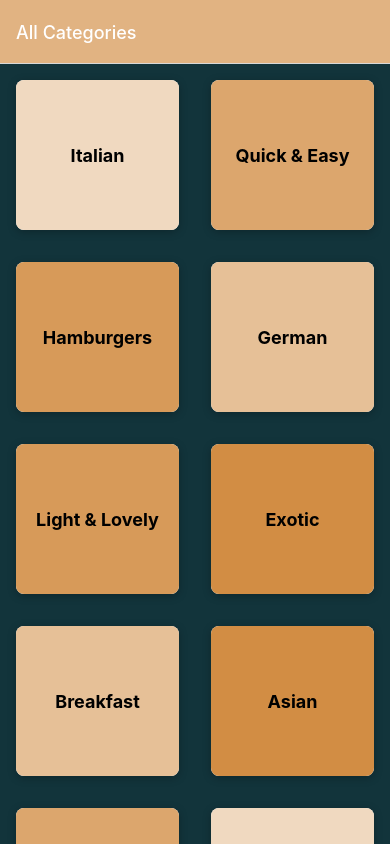
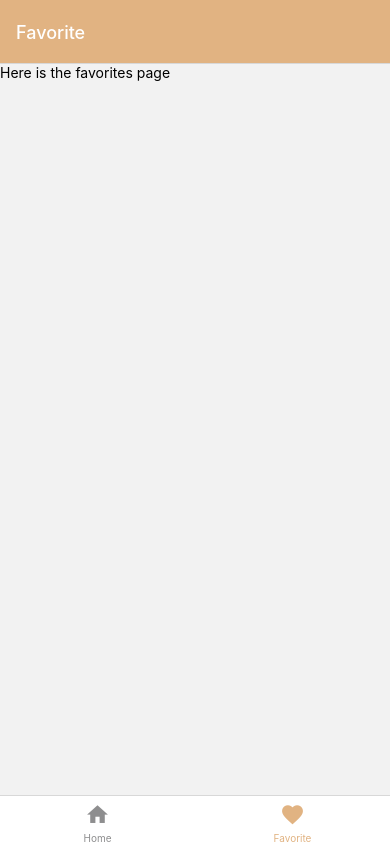
Before and after one commit to Fadi27/MealsApp, a React Native app: screen /Favorite in a window 390 px wide. Built offline with nearby package versions, Linux system fonts and the light colour scheme.

Commit message:
nested Navigators

```diff
--- a/App.js
+++ b/App.js
@@ -1,4 +1,3 @@
-import { Button, StyleSheet, Text, View } from "react-native";
 import CategoriesScreen from "./screens/CategoriesScreen";
 import { StatusBar } from "expo-status-bar";
 import { NavigationContainer } from "@react-navigation/native";
@@ -6,8 +5,47 @@ import { createNativeStackNavigator } from "@react-navigation/native-stack";
 import MealsOverviewScreen from "./screens/MealsOverviewScreen";
 import { CATEGORIES } from "./data/dummy-data";
 import MealDetailsScreen from "./screens/MealDetailsScreen";
+import { createBottomTabNavigator } from "@react-navigation/bottom-tabs";
+import FavoritesScreen from "./screens/FavoritesScreen";
+import MaterialCommunityIcons from "react-native-vector-icons/MaterialCommunityIcons";
 
 const Stack = createNativeStackNavigator();
+const Tab = createBottomTabNavigator();
+
+function TabNavi() {
+  return (
+    <Tab.Navigator
+      initialRouteName="Categories"
+      screenOptions={{
+        headerStyle: { backgroundColor: "#e1b382" },
+        headerTintColor: "white",
+        sceneContainerStyle: { backgroundColor: "#12343b" },
+        tabBarActiveTintColor: "#e1b382",
+      }}
+    >
+      <Tab.Screen
+        name="Categories"
+        component={CategoriesScreen}
+        options={{
+          tabBarLabel: "Home",
+          tabBarIcon: ({ color, size }) => (
+            <MaterialCommunityIcons name="home" color={color} size={size} />
+          ),
+        }}
+      />
+      <Tab.Screen
+        name="Favorite"
+        component={FavoritesScreen}
+        options={{
+          tabBarLabel: "Favorite",
+          tabBarIcon: ({ color, size }) => (
+            <MaterialCommunityIcons name="heart" color={color} size={size} />
+          ),
+        }}
+      />
+    </Tab.Navigator>
+  );
+}
 
 export default function App() {
   return (
@@ -15,7 +53,7 @@ export default function App() {
       <StatusBar style="light" />
       <NavigationContainer>
         <Stack.Navigator
-          initialRouteName="MealsCategories"
+          initialRouteName="TabNavi"
           screenOptions={{
             headerStyle: { backgroundColor: "#e1b382" },
             headerTintColor: "white",
@@ -23,10 +61,11 @@ export default function App() {
           }}
         >
           <Stack.Screen
-            name="MealsCategories"
-            component={CategoriesScreen}
+            name="TabNavi"
+            component={TabNavi}
             options={{
               title: "All Categories",
+              headerShown: false,
             }}
           />
           <Stack.Screen
@@ -56,7 +95,3 @@ export default function App() {
     </>
   );
 }
-
-const styles = StyleSheet.create({
-  container: {},
-});
--- a/package.json
+++ b/package.json
@@ -9,12 +9,16 @@
     "web": "expo start --web"
   },
   "dependencies": {
+    "@react-navigation/bottom-tabs": "^6.5.9",
+    "@react-navigation/drawer": "^6.6.4",
     "@react-navigation/native": "^6.1.7",
     "@react-navigation/native-stack": "^6.9.13",
     "expo": "~49.0.8",
     "expo-status-bar": "~1.6.0",
     "react": "18.2.0",
     "react-native": "0.72.4",
+    "react-native-gesture-handler": "^1.7.0",
+    "react-native-reanimated": "1.13.4",
     "react-native-safe-area-context": "4.6.3",
     "react-native-screens": "~3.22.0"
   },
--- /dev/null
+++ b/screens/FavoritesScreen.js
@@ -0,0 +1,8 @@
+import { View, Text } from "react-native";
+export default function FavoritesScreen() {
+  return (
+    <View>
+      <Text>Here is the favorites page</Text>
+    </View>
+  );
+}
--- a/screens/MealDetailsScreen.js
+++ b/screens/MealDetailsScreen.js
@@ -12,7 +12,7 @@ function MealDetailsScreen({ route, navigation }) {
   const mealId = Route.mealId;
 
   function headerButtonPressHandler() {
-    return navigation.navigate("MealsCategories");
+    return navigation.navigate("TabNavi");
   }
   useLayoutEffect(() => {
     navigation.setOptions({
```
Also changed, not shown: screens/UserScreen.js (added, +29 -0 lines), screens/WelcomeScreen.js (added, +25 -0 lines), 1 other file (tests, documents, lock files or other folders).
